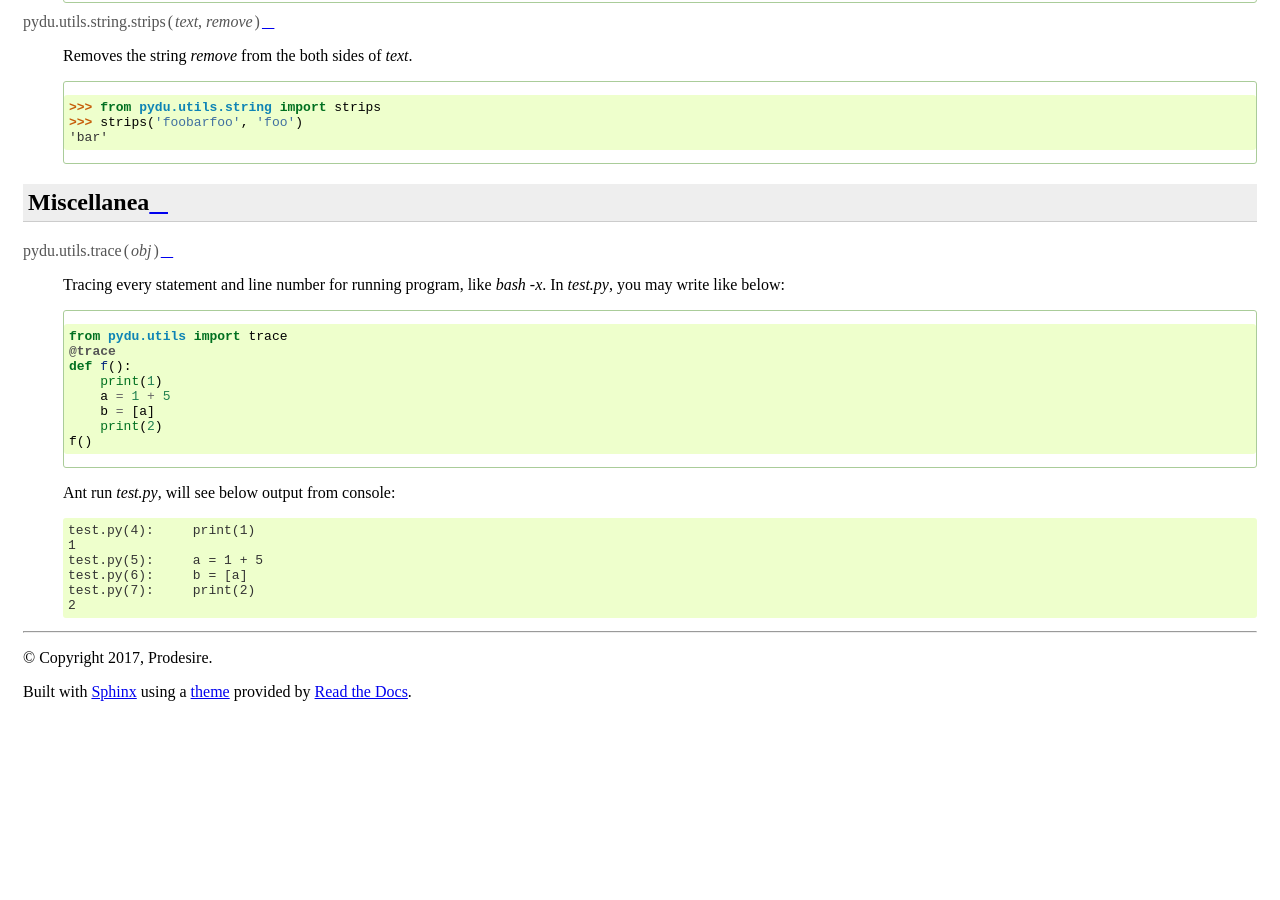
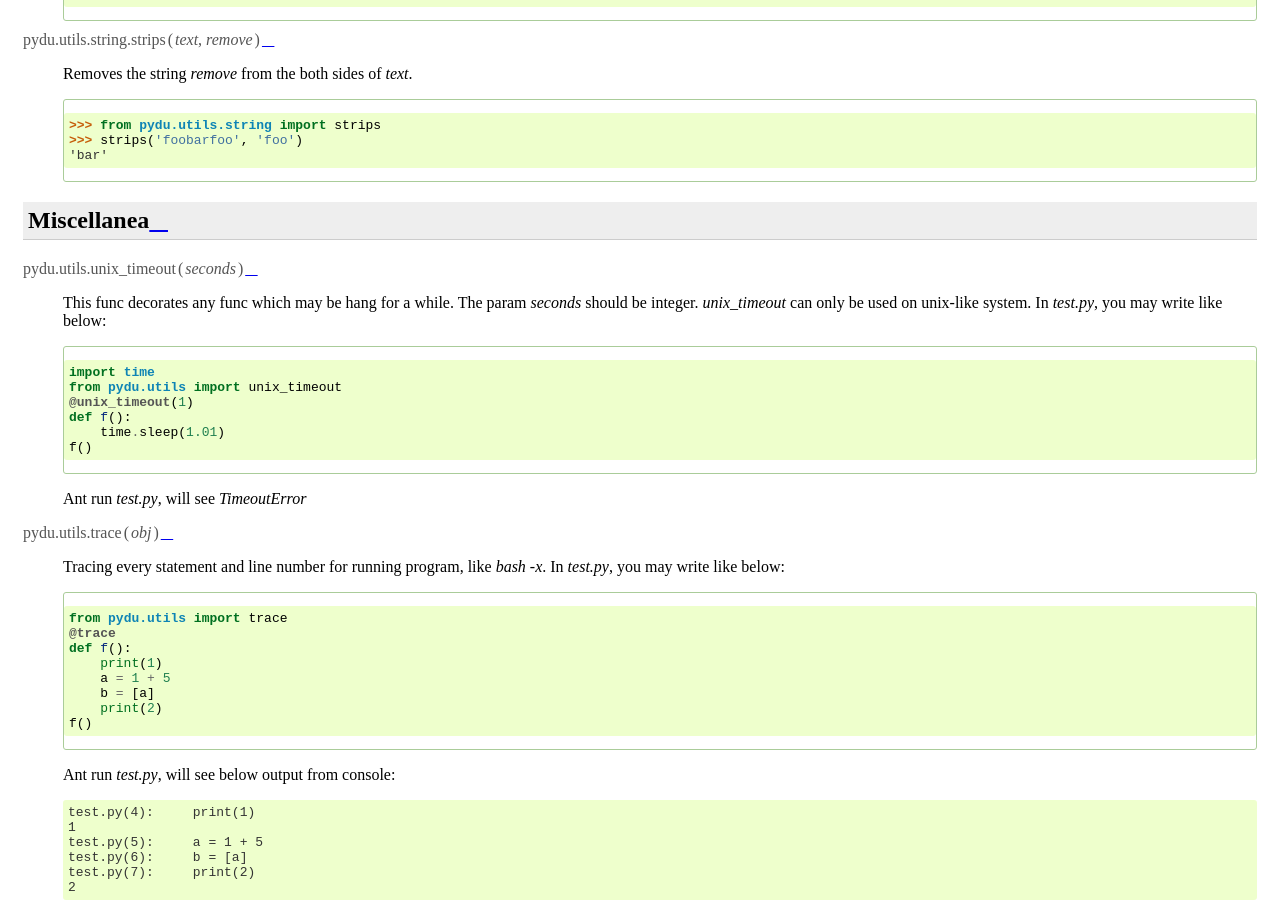
Before and after one commit to flaggo/pydu, a Sphinx documentation site: the page built from docs/index.rst, in a window 1280 px wide and 900 px high, scrolled down 3642 px. Built offline with Sphinx 7.4.7 and the Read the Docs theme 2.0.0, drawn with Linux system fonts in a browser that asks for light colours; comment, search, counter and statistics services are not loaded; before the commit the page ends 4366 px from its top, so only the background shows below that; some of the changed text lies outside the part shown.

Commit message:
add doc for unix_timeout

```diff
--- a/docs/index.rst
+++ b/docs/index.rst
@@ -190,6 +190,24 @@ String
 Miscellanea
 -----------
 
+.. function:: pydu.utils.unix_timeout(seconds)
+
+  This func decorates any func which may be hang for a while. The param `seconds`
+  should be integer. `unix_timeout` can only be used on unix-like system.
+  In `test.py`, you may write like below:
+
+  .. code-block:: python
+
+    import time
+    from pydu.utils import unix_timeout
+    @unix_timeout(1)
+    def f():
+        time.sleep(1.01)
+    f()
+
+  Ant run `test.py`, will see `TimeoutError`
+
+
 .. function:: pydu.utils.trace(obj)
 
   Tracing every statement and line number for running program, like `bash -x`.
```
